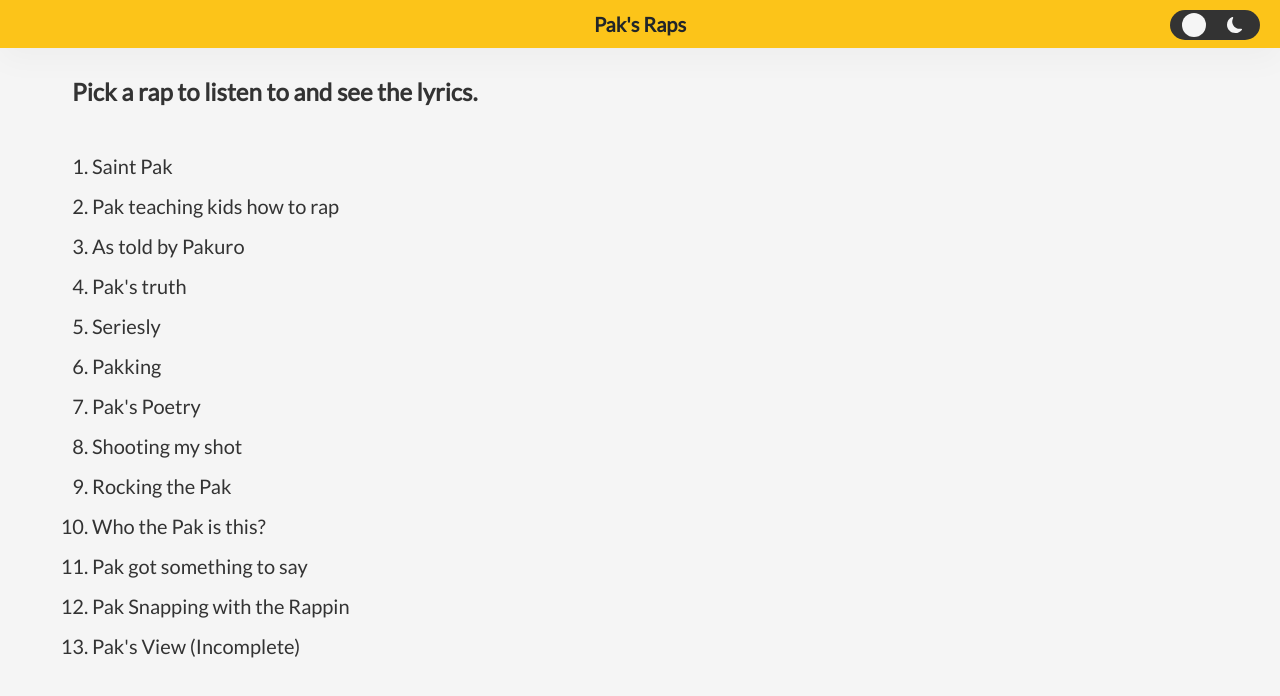
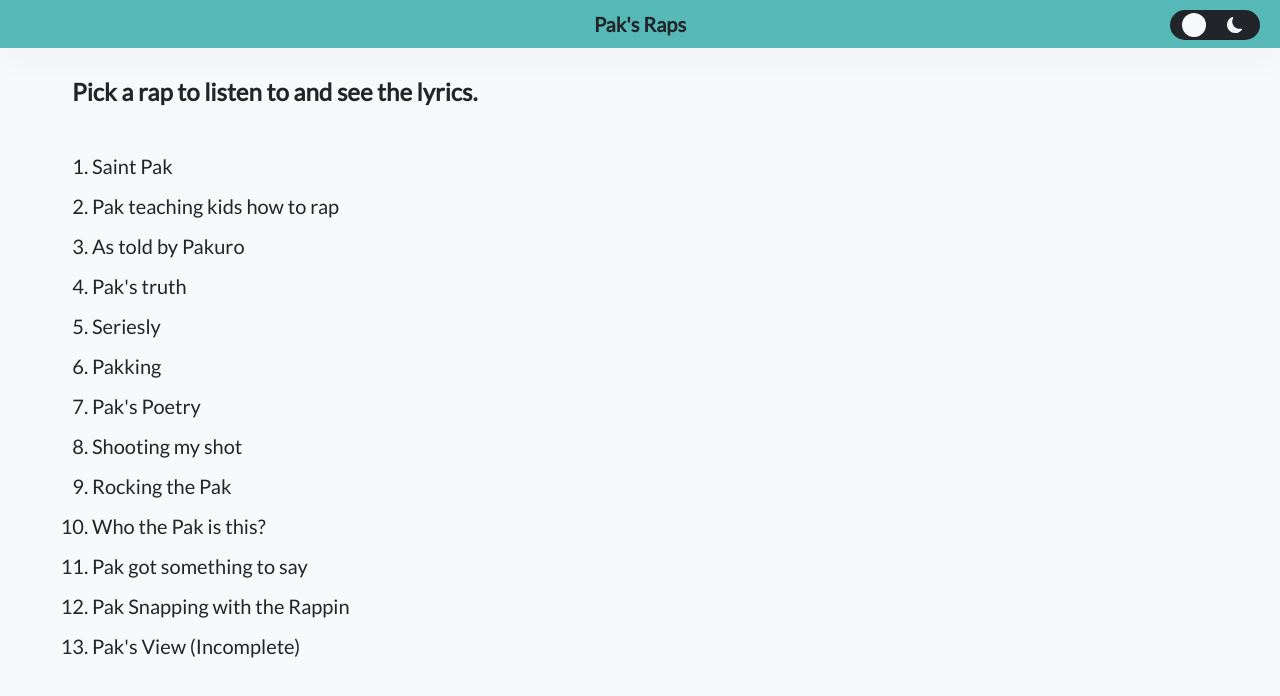
Before and after one commit to Hanzo253/pak-raps, a React (Create React App) app: page / in a window 1280 px wide. Shown: the top 696 px of the page. Built offline with nearby package versions, Linux system fonts and the light colour scheme.

Commit message:
edited  some css valuues and designed a color scheme (#10)

```diff
--- a/src/App.js
+++ b/src/App.js
@@ -7,7 +7,6 @@ import "react-h5-audio-player/lib/styles.css";
 import { ThemeProvider } from "styled-components";
 import { theme } from "./theme";
 import FocusLock from "react-focus-lock";
-import { Burger, Menu } from "./components";
 import { StyledBurger } from "./components/Burger/Burger.styled";
 import { StyledMenu } from "./components/Menu/Menu.styled";
 
--- a/src/components/Burger/Burger.styled.js
+++ b/src/components/Burger/Burger.styled.js
@@ -18,7 +18,7 @@ export const StyledBurger = styled.button`
     width: 2rem;
     height: 0.3rem;
     background: ${({ theme, open }) =>
-      open ? theme.primaryDark : theme.primaryLight};
+      open ? theme.primaryLight : theme.primaryDark};
     border-radius: 10px;
     transition: all 0.3s linear;
     position: relative;
--- a/src/components/Menu/Menu.styled.js
+++ b/src/components/Menu/Menu.styled.js
@@ -14,7 +14,7 @@ export const StyledMenu = styled.nav`
   top: 0;
   left: 0;
   transition: transform 0.3s ease-in-out;
-  z-index: 10;
+  z-index: 9;
   @media (max-width: ${({ theme }) => theme.mobile}) {
     width: 100%;
   }
@@ -24,7 +24,7 @@ export const StyledMenu = styled.nav`
     padding: 2rem 0;
     font-weight: bold;
     letter-spacing: 0.5rem;
-    color: ${({ theme }) => theme.primaryDark};
+    color: ${({ theme }) => theme.primaryLight};
     text-decoration: none;
     transition: color 0.3s linear;
     @media (max-width: ${({ theme }) => theme.mobile}) {
--- a/src/styles.css
+++ b/src/styles.css
@@ -29,12 +29,12 @@ Paragraph Default: 1.6
 
 --- COLORS:
 
-- PRIMARY: #e03131
-- SECONDARY: #f8f9fa, #373b3e
+- PRIMARY: #56b8b7
+- SECONDARY: #f8f9fa, #373b3e, #212529
 - GREYS: #495057, #f8f9fa, #f1f3f5, #dee2e6, #343a40
 
 - Tints: #373b3e
-- Shades: #b32727, #919293
+- Shades:
 - Accents:
 
 --- SHADOWS
@@ -62,9 +62,9 @@ html {
 /***************************/
 
 :root {
-  --black: #333333;
-  --white: #f5f5f5;
-  --backround: var(--white);
+  --black: #212529;
+  --white: #f8f9fa;
+  --background: var(--white);
   --foreground: var(--black);
   --transition: 0.5s ease;
 }
@@ -88,7 +88,6 @@ html {
   justify-content: center;
   align-items: center; */
   text-align: center;
-  background-color: #fcc419;
   position: relative;
   padding: 0 4.8rem;
   height: 3.2rem;
@@ -117,7 +116,7 @@ html {
   height: 4.8rem;
   padding-top: 0;
   padding-bottom: 0;
-  background-color: #fcc419;
+  background-color: #56b8b7;
   z-index: 999;
   box-shadow: 0 1.2rem 3.2rem rgba(0, 0, 0, 0.03);
 }
@@ -149,15 +148,15 @@ html {
 }
 
 .toggle-wrapper {
-  width: 130px;
+  width: 13rem;
   display: block;
 }
 
 .toggle {
-  height: 30px;
-  width: 90px;
-  border-radius: 40px;
-  padding: 12px;
+  height: 3rem;
+  width: 9rem;
+  border-radius: 4rem;
+  padding: 1.2rem;
   position: relative;
   margin: auto;
   cursor: pointer;
@@ -168,9 +167,9 @@ html {
 .toggle::before {
   content: "";
   display: block;
-  height: 24px;
-  width: 24px;
-  border-radius: 30px;
+  height: 2.4rem;
+  width: 2.4rem;
+  border-radius: 3rem;
   position: absolute;
   top: 3px;
   z-index: 2;
@@ -199,15 +198,15 @@ html {
 
 .bi-moon-fill {
   fill: var(--background);
-  height: 16px;
-  width: 16px;
+  height: 1.6rem;
+  width: 1.6rem;
   z-index: 0;
 }
 
 .bi-sun-fill {
-  fill: #000;
-  height: 16px;
-  width: 16px;
+  fill: #212529;
+  height: 1.6rem;
+  width: 1.6rem;
   z-index: 0;
 }
 
@@ -234,7 +233,7 @@ html {
 }
 
 .song:hover {
-  color: #364fc7;
+  color: #56b8b7;
   text-decoration: underline;
 }
 
@@ -268,7 +267,7 @@ html {
 
 .music-player {
   position: fixed;
-  bottom: 4rem;
+  bottom: 0;
   text-align: center;
   z-index: 1;
   margin: auto;
--- a/src/theme.js
+++ b/src/theme.js
@@ -1,6 +1,6 @@
 export const theme = {
-  primaryDark: "#fff",
-  primaryLight: "#373b3e",
-  primaryHover: "#099268",
+  primaryDark: "#373b3e",
+  primaryLight: "#f8f9fa",
+  primaryHover: "#56b8b7",
   mobile: "576px",
 };
```
